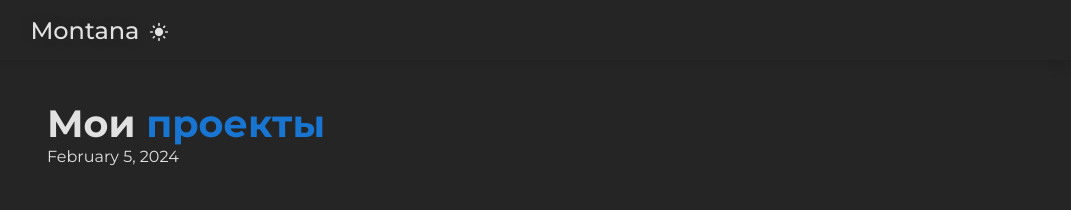
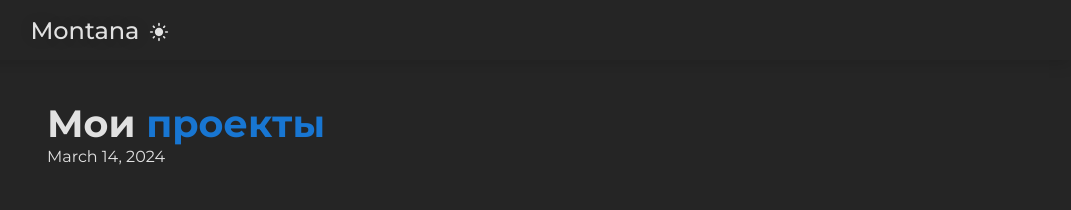
Before and after one commit to montanaaq/profile-website, a React (Vite) app: page /info in a window 1280 px wide. Shown: the top 210 px of the page, without its empty margins (209-1280 px from the left). Built offline with nearby package versions, Linux system fonts and the light colour scheme; some icons are missing.

Commit message:
added date in projects

```diff
--- a/src/Components/Screens/InfoPage/ViewPage.tsx
+++ b/src/Components/Screens/InfoPage/ViewPage.tsx
@@ -4,6 +4,13 @@ import Footer from '../Homepage/Footer/Footer'
 import Header from '../Homepage/Header/Header'
 
 const ViewPage: FC = () => {
+  const today = new Date();
+
+  const formattedDate = new Intl.DateTimeFormat('en-US', {
+    year: 'numeric',
+    month: 'long',
+    day: 'numeric',
+  }).format(today);
   return (
     <div>
       <Header />
@@ -13,7 +20,7 @@ const ViewPage: FC = () => {
             Мои <span style={{ color: 'var(--secondary)' }}>проекты</span>
           </h1>
           <div>
-            <span>February 5, 2024</span>
+            <span>{formattedDate}</span>
           </div>
         </header>
         <div className="post-content">
```
Also changed, not shown: 2 other files (tests, documents, lock files or other folders).
